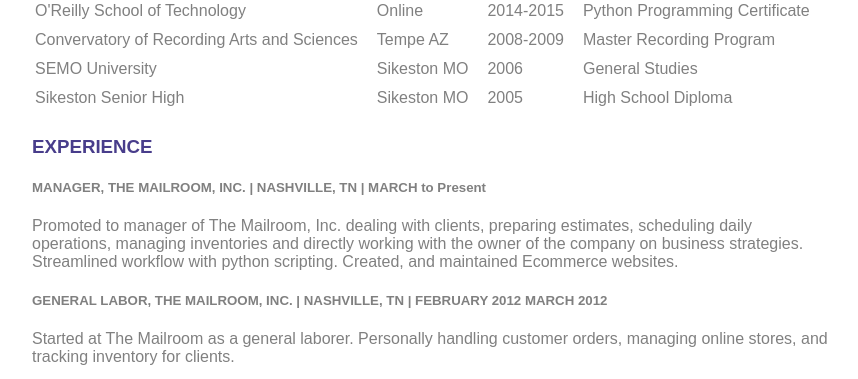
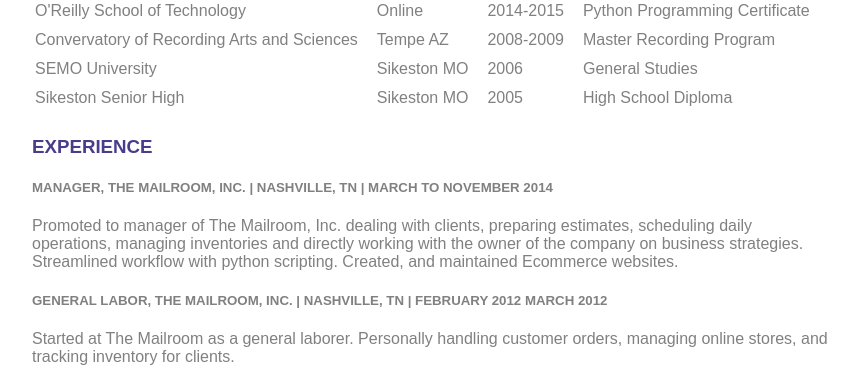
Before and after one commit to 2achary/zachswift, a Django app: page /resume in a window 1280 px wide. Shown: the part 643-1022 px from the top of the page, without its empty margins (208-1066 px from the left). Run offline with Django 3.2, Linux system fonts and the light colour scheme.

Commit message:
Updated work experience

```diff
--- a/portfolio/templates/resume.html
+++ b/portfolio/templates/resume.html
@@ -81,8 +81,9 @@
         </table>
 
 		<h3>EXPERIENCE</h3>
+
 			<p>
-				<h5>MANAGER, THE MAILROOM, INC. | NASHVILLE, TN | MARCH to Present</h5>
+				<h5>MANAGER, THE MAILROOM, INC. | NASHVILLE, TN | MARCH TO NOVEMBER 2014</h5>
 				Promoted to manager of The Mailroom, Inc. dealing with clients, preparing
 				estimates, scheduling daily operations, managing inventories and directly
 				working with the owner of the company on business strategies. Streamlined
```
